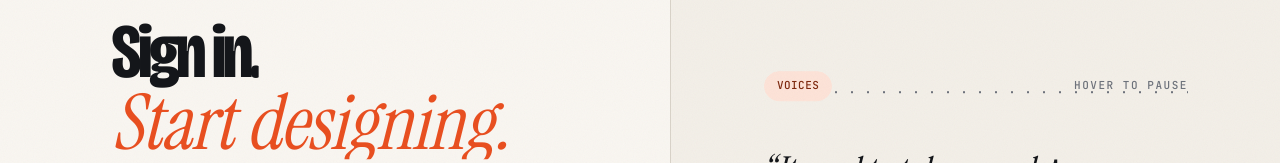
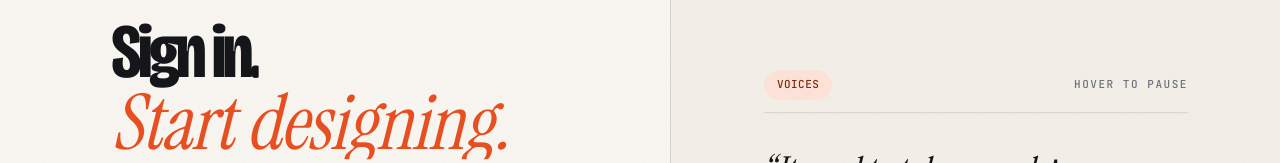
Before and after one commit to mukesh-jadhav/tesssar-next, a Next.js app: page /login in a window 1280 px wide. Shown: the part 182-345 px from the top of the page. Built offline with nearby package versions, Linux system fonts and the light colour scheme; no server answers.

Commit message:
Replace dotted section divider with hairline
The .rule-dots class painted a row of dots between section headings and content (18 places). Now renders as a 1px hsl(var(--line)) border-bottom — matches the paper-aesthetic / hairline-borders rule already documented in globals.css.

```diff
--- a/src/app/globals.css
+++ b/src/app/globals.css
@@ -212,10 +212,7 @@
   }
 
   .rule-dots {
-    background-image: radial-gradient(circle, hsl(var(--ink-3)) 1px, transparent 1px);
-    background-size: 16px 16px;
-    background-repeat: repeat-x;
-    background-position: left center;
+    border-bottom: 1px solid hsl(var(--line));
   }
 
   /* Material Symbols Rounded */
```
